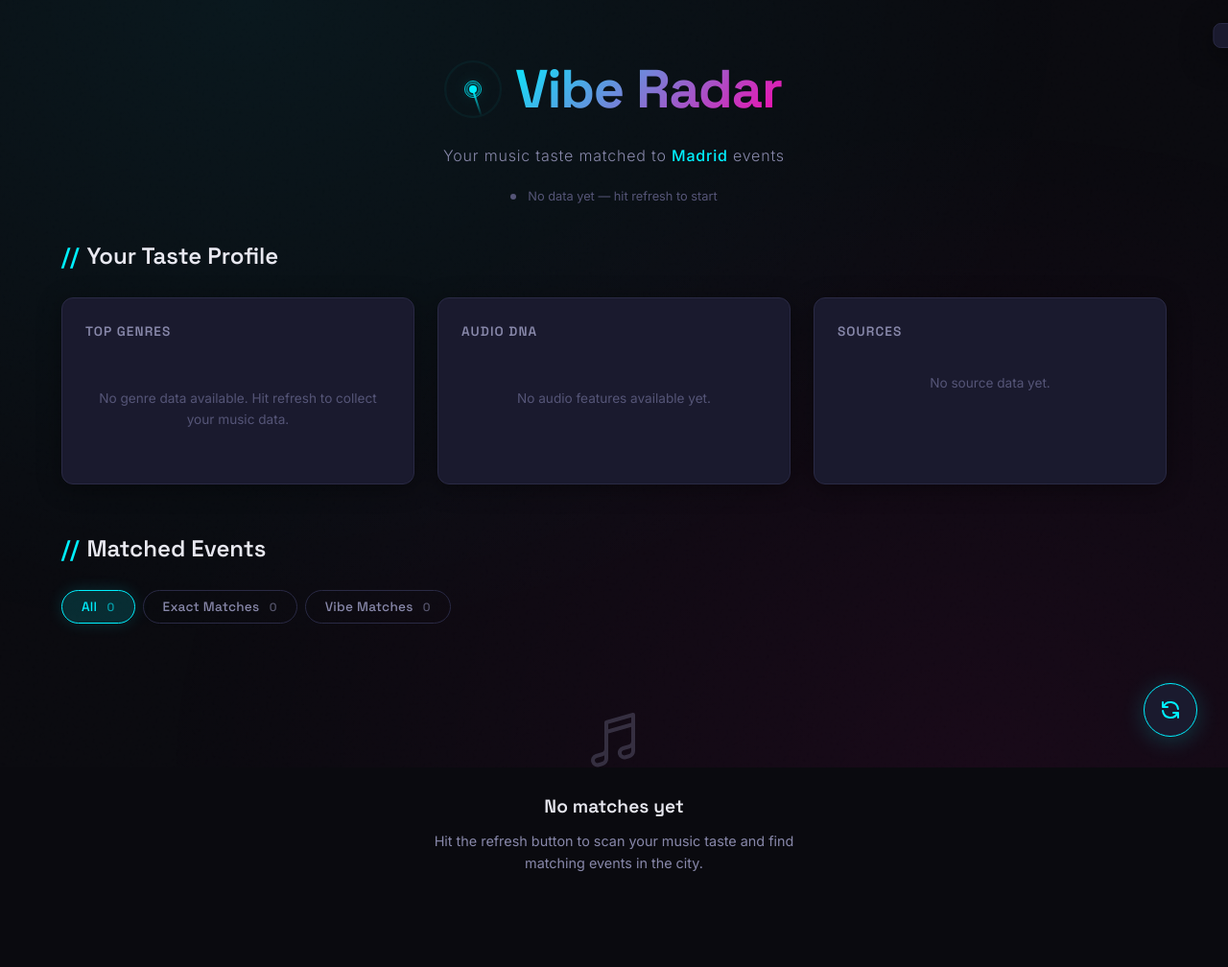
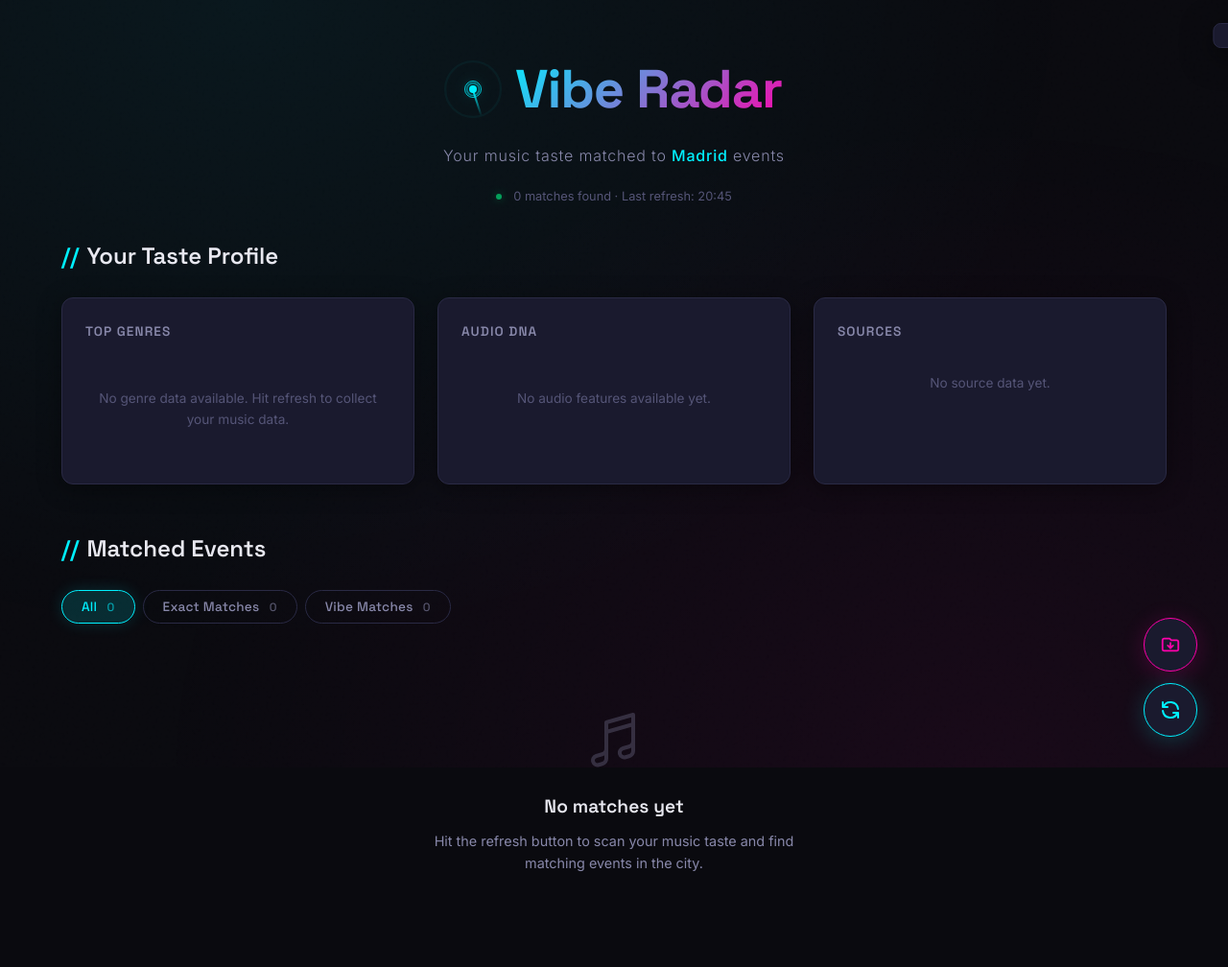
Before and after one commit to marvin-schumann/vibe-radar, a FastAPI app: page / in a window 1280 px wide. Shown: the top 1008 px of the page at 96% size. Run offline with FastAPI, Linux system fonts and the light colour scheme; data that the repository does not hold is empty.

Commit message:
Add PDF export with dark-themed report
- New /api/report/pdf endpoint generates styled PDF with fpdf2
- Report includes: taste profile, top genres with bars, audio DNA,
  exact matches (green), and vibe matches (amber)
- Dark theme matching the web dashboard aesthetic
- Magenta FAB button in bottom-right corner of dashboard
- 4-page report with genre bars, audio feature bars, and event cards

Co-Authored-By: Claude Opus 4.6 (1M context) <noreply@anthropic.com>

```diff
--- a/src/api/main.py
+++ b/src/api/main.py
@@ -9,7 +9,7 @@ from pathlib import Path
 from typing import Any
 
 from fastapi import FastAPI, Query, Request
-from fastapi.responses import HTMLResponse, JSONResponse, RedirectResponse
+from fastapi.responses import HTMLResponse, JSONResponse, RedirectResponse, Response
 from fastapi.staticfiles import StaticFiles
 from fastapi.templating import Jinja2Templates
 from loguru import logger
@@ -511,6 +511,321 @@ async def refresh_data() -> JSONResponse:
 
 
 # ---------------------------------------------------------------------------
+# Routes: PDF Export
+# ---------------------------------------------------------------------------
+
+
+@app.get("/api/report/pdf")
+async def export_pdf() -> Response:
+    """Generate a PDF report of taste profile and matching events."""
+    from fpdf import FPDF
+
+    events_data = _cache.get("events_snapshot", {})
+    spotify_data = _cache.get("spotify_snapshot", {})
+    soundcloud_data = _cache.get("soundcloud_snapshot", {})
+
+    snapshot_matches = events_data.get("matches", [])
+    all_events = events_data.get("events", [])
+    sp_artists = spotify_data.get("artists", {})
+    sc_artists = soundcloud_data.get("artists", {})
+    avg_features = spotify_data.get("audio_features_estimated", {})
+
+    # Genre counts
+    genre_count: dict[str, int] = {}
+    for a in sp_artists.values():
+        for g in a.get("genres", []):
+            genre_count[g] = genre_count.get(g, 0) + 1
+    top_genres = sorted(genre_count.items(), key=lambda x: -x[1])[:15]
+
+    # Vibe keyword matches
+    vibe_keywords = {
+        "techno", "hypertechno", "hard techno", "trance", "drum and bass",
+        "house", "edm", "minimal", "hardstyle", "frenchcore", "hardcore",
+        "tekno", "acid", "psytrance", "melodic", "gabber", "rave",
+        "electronic", "bass", "dnb", "hard house",
+    }
+    matched_event_names = {m.get("event", "") for m in snapshot_matches}
+    vibe_matches = []
+    for ev in all_events:
+        if ev["name"] in matched_event_names:
+            continue
+        combined = f"{ev['name']} {' '.join(ev.get('artists', []))}".lower()
+        kw = [k for k in vibe_keywords if k in combined]
+        if kw:
+            vibe_matches.append({**ev, "keywords": kw})
+
+    # ── Build PDF ──
+    pdf = FPDF()
+    pdf.set_auto_page_break(auto=True, margin=20)
+
+    # -- Colors --
+    DARK = (15, 12, 25)
+    CYAN = (0, 240, 255)
+    MAGENTA = (255, 0, 170)
+    WHITE = (255, 255, 255)
+    MUTED = (160, 160, 180)
+    CARD_BG = (25, 22, 40)
+    GREEN = (0, 220, 130)
+    AMBER = (255, 190, 50)
+
+    def add_page_bg():
+        pdf.set_fill_color(*DARK)
+        pdf.rect(0, 0, 210, 297, "F")
+
+    # ── Page 1: Title + Taste Profile ──
+    pdf.add_page()
+    add_page_bg()
+
+    # Title
+    pdf.set_text_color(*CYAN)
+    pdf.set_font("Helvetica", "B", 32)
+    pdf.cell(0, 20, "VIBE RADAR", align="C", new_x="LMARGIN", new_y="NEXT")
+
+    pdf.set_text_color(*MUTED)
+    pdf.set_font("Helvetica", "", 12)
+    pdf.cell(0, 8, "Your Music Taste x Madrid Events Report", align="C", new_x="LMARGIN", new_y="NEXT")
+
+    pdf.set_font("Helvetica", "", 9)
+    generated = datetime.now().strftime("%B %d, %Y at %H:%M")
+    pdf.cell(0, 6, f"Generated {generated}", align="C", new_x="LMARGIN", new_y="NEXT")
+    pdf.ln(8)
+
+    # Stats bar
+    total_artists = len(set(n.lower() for n in sp_artists) | set(n.lower() for n in sc_artists))
+    pdf.set_fill_color(*CARD_BG)
+    pdf.rect(15, pdf.get_y(), 180, 18, "F")
+    y = pdf.get_y() + 4
+    pdf.set_xy(20, y)
+    pdf.set_text_color(*WHITE)
+    pdf.set_font("Helvetica", "B", 11)
+    pdf.cell(55, 10, f"{total_artists} Artists")
+    pdf.cell(55, 10, f"{len(all_events)} Events Scanned")
+    pdf.cell(55, 10, f"{len(snapshot_matches) + len(vibe_matches)} Matches")
+    pdf.ln(22)
+
+    # Source breakdown
+    pdf.set_text_color(*CYAN)
+    pdf.set_font("Helvetica", "B", 14)
+    pdf.cell(0, 10, "YOUR LIBRARY", new_x="LMARGIN", new_y="NEXT")
+
+    pdf.set_text_color(*WHITE)
+    pdf.set_font("Helvetica", "", 10)
+    pdf.cell(90, 7, f"Spotify: {len(sp_artists)} artists", new_x="RIGHT")
+    pdf.cell(90, 7, f"SoundCloud: {len(sc_artists)} artists", new_x="LMARGIN", new_y="NEXT")
+    pdf.ln(4)
+
+    # Top Genres - horizontal bars
+    pdf.set_text_color(*CYAN)
+    pdf.set_font("Helvetica", "B", 14)
+    pdf.cell(0, 10, "TOP GENRES", new_x="LMARGIN", new_y="NEXT")
+
+    if top_genres:
+        max_count = top_genres[0][1]
+        for genre, count in top_genres:
+            bar_width = (count / max_count) * 100
+            y = pdf.get_y()
+
+            # Genre name
+            pdf.set_text_color(*MUTED)
+            pdf.set_font("Helvetica", "", 9)
+            pdf.cell(50, 6, genre)
+
+            # Bar
+            ratio = count / max_count
+            r = int(CYAN[0] + (MAGENTA[0] - CYAN[0]) * ratio)
+            g = int(CYAN[1] + (MAGENTA[1] - CYAN[1]) * ratio)
+            b = int(CYAN[2] + (MAGENTA[2] - CYAN[2]) * ratio)
+            pdf.set_fill_color(r, g, b)
+            pdf.rect(65, y + 1, bar_width, 4, "F")
+
+            # Count
+            pdf.set_xy(168, y)
+            pdf.set_text_color(*WHITE)
+            pdf.cell(20, 6, str(count), align="R")
+            pdf.ln(6)
+
+    # Audio DNA
+    if avg_features:
+        pdf.ln(4)
+        pdf.set_text_color(*CYAN)
+        pdf.set_font("Helvetica", "B", 14)
+        pdf.cell(0, 10, "AUDIO DNA", new_x="LMARGIN", new_y="NEXT")
+
+        features_display = [
+            ("Danceability", avg_features.get("danceability", 0)),
+            ("Energy", avg_features.get("energy", 0)),
+            ("Valence", avg_features.get("valence", 0)),
+            ("Acousticness", avg_features.get("acousticness", 0)),
+            ("Instrumentalness", avg_features.get("instrumentalness", 0)),
+            ("Liveness", avg_features.get("liveness", 0)),
+            ("Speechiness", avg_features.get("speechiness", 0)),
+        ]
+        for fname, fval in features_display:
+            y = pdf.get_y()
+            pdf.set_text_color(*MUTED)
+            pdf.set_font("Helvetica", "", 9)
+            pdf.cell(50, 6, fname)
+
+            # Bar background
+            pdf.set_fill_color(40, 35, 60)
+            pdf.rect(65, y + 1, 100, 4, "F")
+
+            # Bar fill
+            pdf.set_fill_color(*CYAN)
+            pdf.rect(65, y + 1, fval * 100, 4, "F")
+
+            # Value
+            pdf.set_xy(168, y)
+            pdf.set_text_color(*WHITE)
+            pdf.cell(20, 6, f"{fval:.0%}", align="R")
+            pdf.ln(6)
+
+        pdf.set_text_color(*MUTED)
+        pdf.set_font("Helvetica", "", 9)
+        pdf.cell(0, 6, f"Average Tempo: {avg_features.get('tempo', 0):.0f} BPM", new_x="LMARGIN", new_y="NEXT")
+
+    # ── Page 2+: Matches ──
+    pdf.add_page()
+    add_page_bg()
+
+    pdf.set_text_color(*CYAN)
+    pdf.set_font("Helvetica", "B", 22)
+    pdf.cell(0, 14, "MATCHING EVENTS", align="C", new_x="LMARGIN", new_y="NEXT")
+    pdf.ln(4)
+
+    # Exact matches
+    if snapshot_matches:
+        pdf.set_text_color(*GREEN)
+        pdf.set_font("Helvetica", "B", 14)
+        pdf.cell(0, 10, f"EXACT MATCHES ({len(snapshot_matches)})", new_x="LMARGIN", new_y="NEXT")
+        pdf.ln(2)
+
+        for m in sorted(snapshot_matches, key=lambda x: x.get("date", "zzz")):
+            if pdf.get_y() > 260:
+                pdf.add_page()
+                add_page_bg()
+
+            y = pdf.get_y()
+            # Card background
+            pdf.set_fill_color(*CARD_BG)
+            pdf.rect(15, y, 180, 22, "F")
+
+            # Green accent bar
+            pdf.set_fill_color(*GREEN)
+            pdf.rect(15, y, 2, 22, "F")
+
+            pdf.set_xy(20, y + 2)
+
+            # Date
+            pdf.set_text_color(*MUTED)
+            pdf.set_font("Helvetica", "", 9)
+            date_str = m.get("date", "TBA")
+            pdf.cell(22, 5, date_str)
+
+            # Event name
+            pdf.set_text_color(*WHITE)
+            pdf.set_font("Helvetica", "B", 10)
+            pdf.cell(110, 5, m.get("event", "")[:60])
+
+            # Confidence
+            pdf.set_text_color(*GREEN)
+            pdf.set_font("Helvetica", "B", 10)
+            pdf.cell(30, 5, f"{m.get('score', 100)}%", align="R")
+
+            # Second line: artist + venue
+            pdf.set_xy(42, y + 9)
+            pdf.set_text_color(*CYAN)
+            pdf.set_font("Helvetica", "B", 9)
+            src = m.get("source", "spotify")
+            src_label = "SC" if "soundcloud" in src else "SP"
+            pdf.cell(60, 5, f"{m.get('your_artist', '')} [{src_label}]")
+
+            pdf.set_text_color(*MUTED)
+            pdf.set_font("Helvetica", "", 8)
+            pdf.cell(80, 5, f"@ {m.get('venue', '')[:40]}")
+
+            # Third line: URL
+            url = m.get("url", "")
+            if url:
+                pdf.set_xy(42, y + 15)
+                pdf.set_text_color(100, 100, 120)
+                pdf.set_font("Helvetica", "", 7)
+                pdf.cell(140, 5, url[:80])
+
+            pdf.set_y(y + 24)
+
+    # Vibe matches
+    if vibe_matches:
+        pdf.ln(4)
+        if pdf.get_y() > 240:
+            pdf.add_page()
+            add_page_bg()
+
+        pdf.set_text_color(*AMBER)
+        pdf.set_font("Helvetica", "B", 14)
+        pdf.cell(0, 10, f"VIBE MATCHES ({len(vibe_matches)})", new_x="LMARGIN", new_y="NEXT")
+        pdf.ln(2)
+
+        for ev in sorted(vibe_matches, key=lambda x: x.get("date", "zzz"))[:30]:
+            if pdf.get_y() > 265:
+                pdf.add_page()
+                add_page_bg()
+
+            y = pdf.get_y()
+            pdf.set_fill_color(*CARD_BG)
+            pdf.rect(15, y, 180, 16, "F")
+            pdf.set_fill_color(*AMBER)
+            pdf.rect(15, y, 2, 16, "F")
+
+            pdf.set_xy(20, y + 2)
+
+            # Date
+            pdf.set_text_color(*MUTED)
+            pdf.set_font("Helvetica", "", 9)
+            date_str = ev.get("date", "")[:10] if ev.get("date") else "TBA"
+            pdf.cell(22, 5, date_str)
+
+            # Event
+            pdf.set_text_color(*WHITE)
+            pdf.set_font("Helvetica", "B", 9)
+            pdf.cell(115, 5, ev.get("name", "")[:65])
+
+            # Keywords
+            pdf.set_text_color(*AMBER)
+            pdf.set_font("Helvetica", "", 8)
+            pdf.cell(30, 5, ", ".join(ev.get("keywords", [])[:2]), align="R")
+
+            # Second line
+            pdf.set_xy(42, y + 8)
+            artists = ", ".join(ev.get("artists", [])[:3])
+            pdf.set_text_color(*MUTED)
+            pdf.set_font("Helvetica", "", 8)
+            venue = ev.get("venue", "")
+            line2 = f"{artists}" if artists else ""
+            if venue:
+                line2 += f"  @  {venue[:30]}"
+            pdf.cell(140, 5, line2)
+
+            pdf.set_y(y + 18)
+
+    # Footer
+    pdf.ln(10)
+    pdf.set_text_color(80, 80, 100)
+    pdf.set_font("Helvetica", "I", 8)
+    pdf.cell(0, 5, f"Vibe Radar  |  {total_artists} artists  |  {len(all_events)} events scanned  |  Generated {generated}", align="C")
+
+    # Output
+    pdf_bytes = pdf.output()
+
+    filename = f"vibe-radar-madrid-{datetime.now().strftime('%Y-%m-%d')}.pdf"
+    return Response(
+        content=bytes(pdf_bytes),
+        media_type="application/pdf",
+        headers={"Content-Disposition": f'attachment; filename="{filename}"'},
+    )
+
+
+# ---------------------------------------------------------------------------
 # Routes: Spotify OAuth
 # ---------------------------------------------------------------------------
 
--- a/src/web/templates/index.html
+++ b/src/web/templates/index.html
@@ -586,6 +586,65 @@
 
         .refresh-fab:hover .tooltip { opacity: 1; }
 
+        .fab-group {
+            position: fixed;
+            bottom: 2rem;
+            right: 2rem;
+            z-index: 100;
+            display: flex;
+            flex-direction: column;
+            gap: 0.75rem;
+            align-items: center;
+        }
+
+        .fab-group .refresh-fab {
+            position: static;
+        }
+
+        .pdf-fab {
+            width: 56px;
+            height: 56px;
+            border-radius: 50%;
+            border: 1px solid var(--magenta);
+            background: var(--bg-card);
+            color: var(--magenta);
+            cursor: pointer;
+            display: flex;
+            align-items: center;
+            justify-content: center;
+            box-shadow: 0 4px 24px rgba(255, 0, 170, 0.2);
+            transition: all 0.3s;
+            position: relative;
+        }
+
+        .pdf-fab:hover {
+            background: rgba(255, 0, 170, 0.1);
+            transform: scale(1.1);
+            box-shadow: 0 8px 32px rgba(255, 0, 170, 0.35);
+        }
+
+        .pdf-fab svg {
+            width: 22px; height: 22px;
+        }
+
+        .pdf-fab .tooltip {
+            position: absolute;
+            bottom: calc(100% + 0.5rem);
+            right: 0;
+            background: var(--bg-card);
+            border: 1px solid var(--border);
+            border-radius: var(--radius-sm);
+            padding: 0.4rem 0.75rem;
+            font-size: 0.75rem;
+            color: var(--text-secondary);
+            white-space: nowrap;
+            opacity: 0;
+            pointer-events: none;
+            transition: opacity 0.2s;
+        }
+
+        .pdf-fab:hover .tooltip { opacity: 1; }
+
         /* ============================================================
            LOADING SKELETON
            ============================================================ */
@@ -750,13 +809,21 @@
         </section>
     </div>
 
-    <!-- Floating Refresh Button -->
+    <!-- Floating Action Buttons -->
+    <div class="fab-group">
+        <button class="pdf-fab" id="pdfBtn" aria-label="Export PDF">
+            <svg xmlns="http://www.w3.org/2000/svg" fill="none" viewBox="0 0 24 24" stroke="currentColor" stroke-width="2">
+                <path stroke-linecap="round" stroke-linejoin="round" d="M12 10v6m0 0l-3-3m3 3l3-3M3 17V7a2 2 0 012-2h6l2 2h6a2 2 0 012 2v8a2 2 0 01-2 2H5a2 2 0 01-2-2z"/>
+            </svg>
+            <span class="tooltip">Export PDF report</span>
+        </button>
         <button class="refresh-fab" id="refreshBtn" aria-label="Refresh data">
             <svg xmlns="http://www.w3.org/2000/svg" fill="none" viewBox="0 0 24 24" stroke="currentColor" stroke-width="2">
                 <path stroke-linecap="round" stroke-linejoin="round" d="M4 4v5h.582m15.356 2A8.001 8.001 0 004.582 9m0 0H9m11 11v-5h-.581m0 0a8.003 8.003 0 01-15.357-2m15.357 2H15"/>
             </svg>
             <span class="tooltip">Refresh data</span>
         </button>
+    </div>
 
     <!-- Toast Notification -->
     <div class="toast" id="toast"></div>
@@ -1263,6 +1330,14 @@
         });
 
         // ============================================================
+        // PDF export button
+        // ============================================================
+        document.getElementById('pdfBtn').addEventListener('click', () => {
+            showToast('Generating PDF report...', 'info', 2000);
+            window.location.href = '/api/report/pdf';
+        });
+
+        // ============================================================
         // Auth status check (on page load)
         // ============================================================
         function checkAuthParams() {
```
Lines whose indentation alone changed are shown as unchanged.
